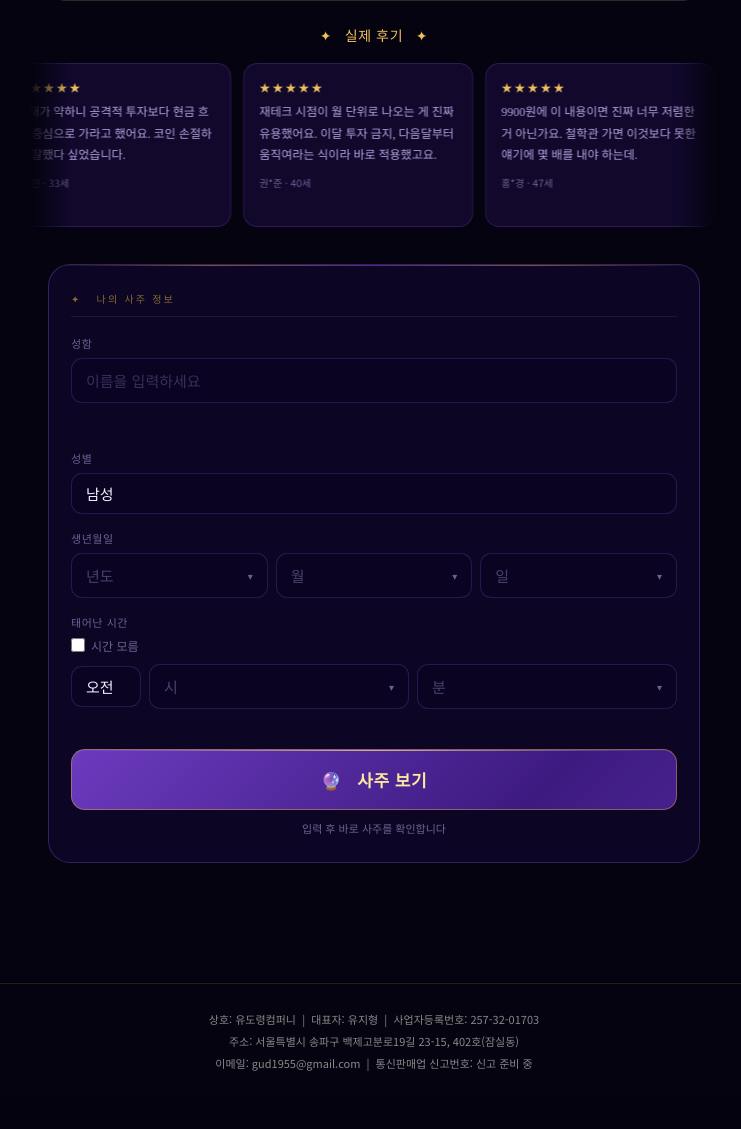
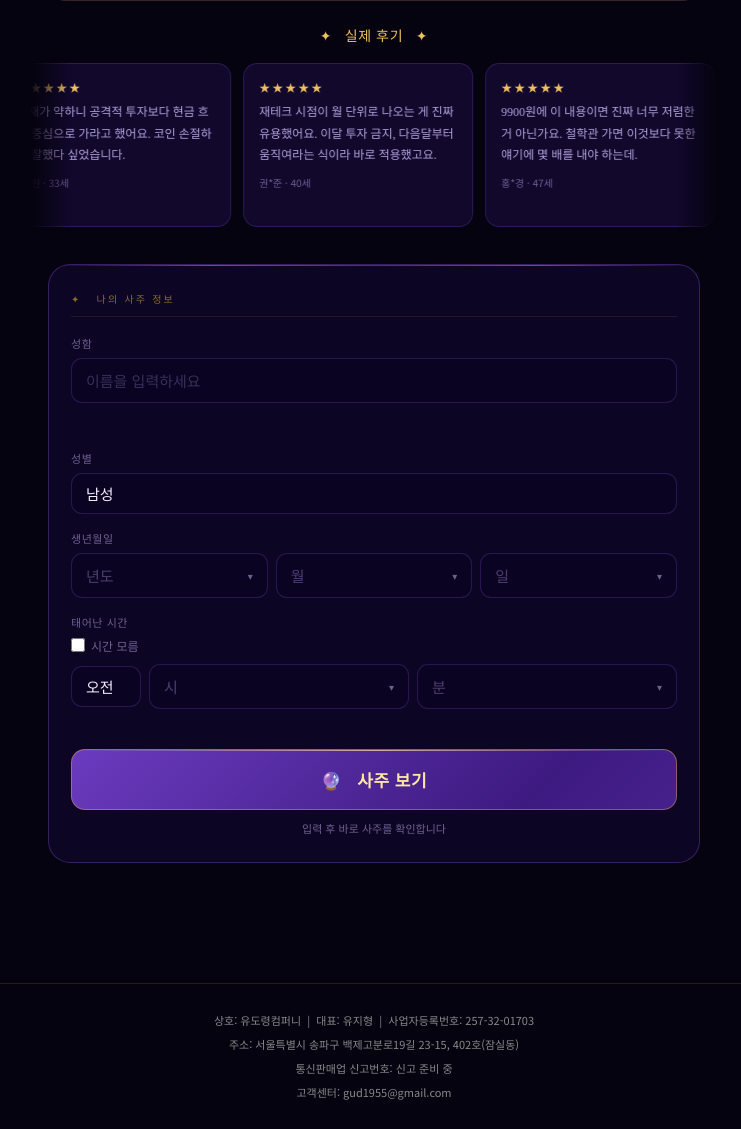
Before and after one commit to gud1955-sudo/yudoryeong, a Flask app: page / in a window 1280 px wide. Shown: the part 1336-2465 px from the top of the page, without its empty margins (266-1007 px from the left). Before the commit the page ends 2407 px from the top, so only its background shows below. Run offline with Flask 3, Linux system fonts and the light colour scheme; some libraries are stand-ins or nearby versions.

Commit message:
fix: update footer format with address and customer center

```diff
--- a/templates/index.html
+++ b/templates/index.html
@@ -885,10 +885,11 @@ function requestPay(){
   </div>
   <button class="toast-close" onclick="hideToast()">✕</button>
 </div>
-<footer style="margin-top:40px;padding:24px 20px;border-top:1px solid rgba(220,170,60,.15);text-align:center;font-size:11px;color:#888;line-height:2;">
-  <p>상호: 유도령컴퍼니 &nbsp;|&nbsp; 대표자: 유지형 &nbsp;|&nbsp; 사업자등록번호: 257-32-01703</p>
+<footer style="margin-top:40px;padding:24px 20px;border-top:1px solid rgba(220,170,60,.15);text-align:center;font-size:11px;color:#888;line-height:2.2;">
+  <p>상호: 유도령컴퍼니 &nbsp;|&nbsp; 대표: 유지형 &nbsp;|&nbsp; 사업자등록번호: 257-32-01703</p>
   <p>주소: 서울특별시 송파구 백제고분로19길 23-15, 402호(잠실동)</p>
-  <p>이메일: gud1955@gmail.com &nbsp;|&nbsp; 통신판매업 신고번호: 신고 준비 중</p>
+  <p>통신판매업 신고번호: 신고 준비 중</p>
+  <p>고객센터: gud1955@gmail.com</p>
 </footer>
 </body>
 </html>
```
Also changed, not shown: templates/result.html (+4 -3 lines).
